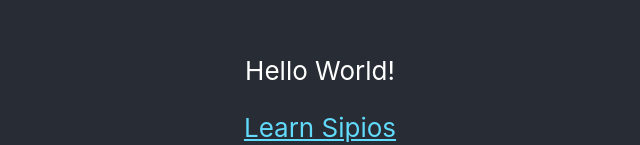
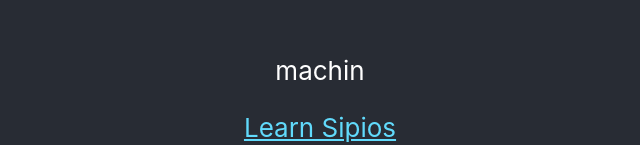
Before and after one commit to alexadrien/deploy-preview-example, a React (Create React App) app in the folder client/: page / in a window 1280 px wide. Shown: the part 474-619 px from the top of the page, without its empty margins (320-960 px from the left). Built offline with nearby package versions, Linux system fonts and the light colour scheme.

Commit message:
Update App.js

```diff
--- a/client/src/App.js
+++ b/client/src/App.js
@@ -9,7 +9,7 @@
         <header className="App-header">
           <img src={logo} className="App-logo" alt="logo" />
           <p>
-            Hello World!
+            machin
           </p>
           <a
             className="App-link"
```
